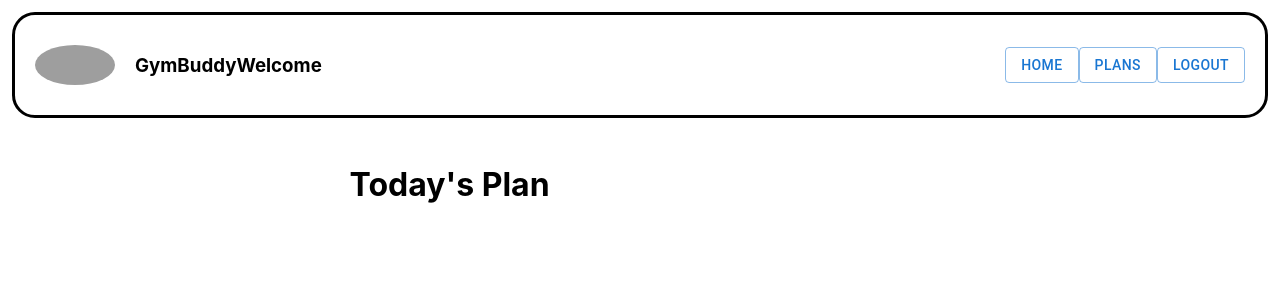
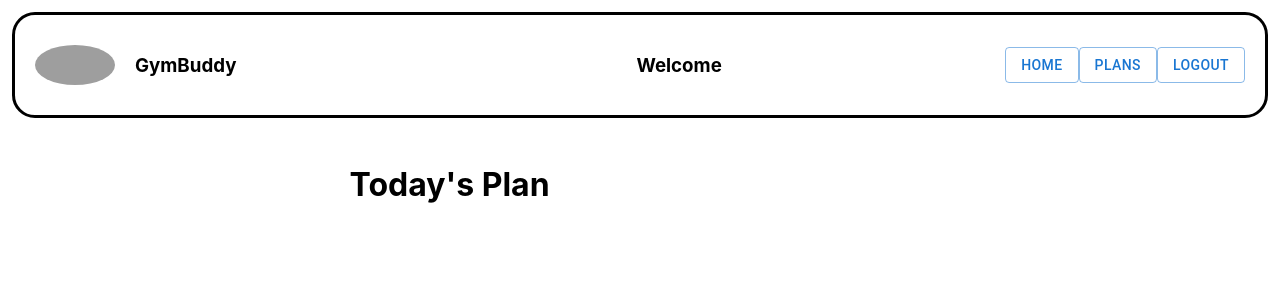
Before and after one commit to charlesb32/Fitness-App-GymBuddy-Frontend, a React (Create React App) app in the folder fitness-app/: page / in a window 1280 px wide. Shown: the top 300 px of the page. Built offline with nearby package versions, Linux system fonts and the light colour scheme; grey boxes are pictures that could not be loaded.

Commit message:
added welcome firstname of user to topbar when logged in

```diff
--- a/fitness-app/src/Components/Topbar.jsx
+++ b/fitness-app/src/Components/Topbar.jsx
@@ -4,9 +4,12 @@ import Logo from "../Assets/Logo.jpg";
 import { useNavigate } from "react-router-dom";
 import { logout } from "../Redux/userActions";
 import { useDispatch } from "react-redux";
+import { useSelector } from "react-redux";
+
 const Topbar = () => {
   const navigate = useNavigate();
   const dispatch = useDispatch();
+  const currUser = useSelector((state) => state.user.userInfo);
   // const setIsLoggedIn = props.setIsLoggedIn;
   const handleLogout = () => {
     localStorage.removeItem("token");
@@ -18,8 +21,8 @@ const Topbar = () => {
     <div className="top_bar">
       <div className="left_side">
         <img id="topbar_logo_img" src={Logo} alt="App Logo" />
-        <h3>GymBuddy</h3>
-        <h3>Welcome {}</h3>
+        <h3 style={{ paddingRight: "400px" }}>GymBuddy</h3>
+        <h3>Welcome {currUser ? currUser.user.firstname : ""}</h3>
       </div>
       <div className="button_container">
         <Button variant="outlined" onClick={() => navigate("/home")}>
```
